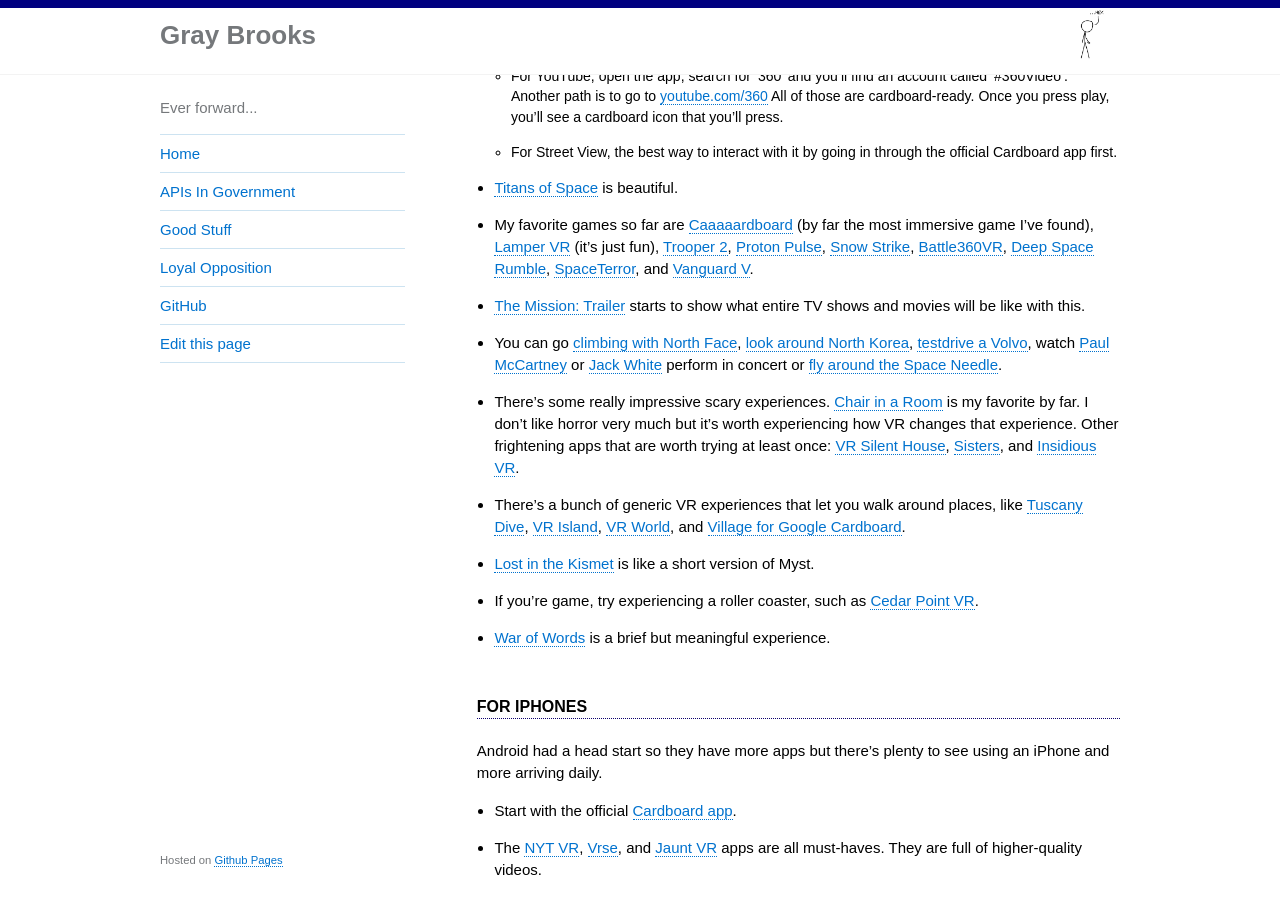
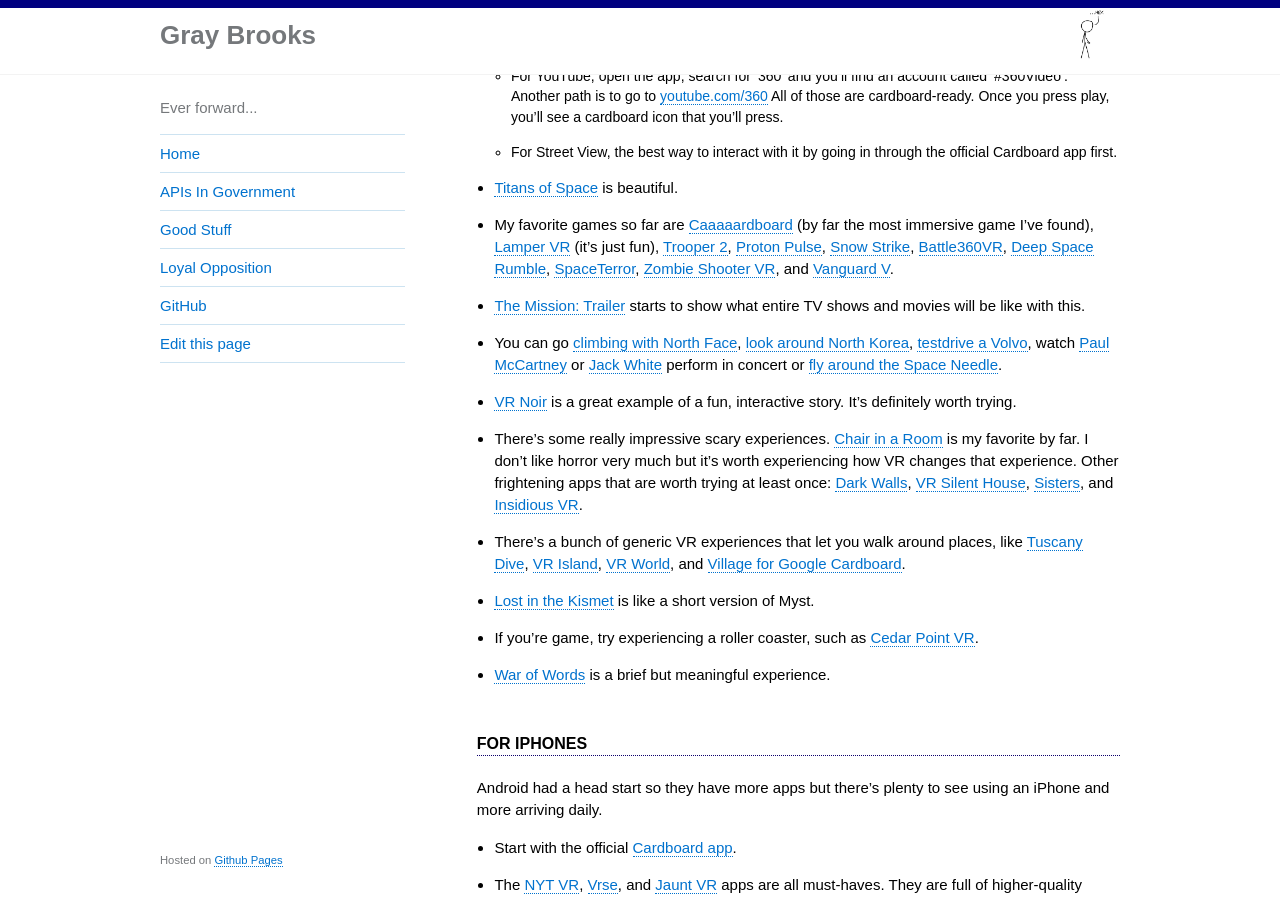
Before and after one commit to gbinal/gbinal.github.com, a Jekyll site: the page built from pages/cardboard.md, in a window 1280 px wide and 900 px high, scrolled down 1595 px. Built offline with Jekyll 4.4.1, drawn with Linux system fonts in a browser that asks for light colours.

Commit message:
adding a few apps

```diff
--- a/pages/cardboard.md
+++ b/pages/cardboard.md
@@ -50,10 +50,11 @@ There's a ton to try but here's some highlights to get you started. Remember, it
   * For YouTube, open the app, search for '360' and you'll find an account called '#360Video'.  Another path is to go to [youtube.com/360](https://www.youtube.com/360)  All of those are cardboard-ready.  Once you press play, you'll see a cardboard icon that you'll press.
   * For Street View, the best way to interact with it by going in through the official Cardboard app first.
 * [Titans of Space](https://play.google.com/store/apps/details?id=com.drashvr.titansofspacecb) is beautiful.
-* My favorite games so far are [Caaaaardboard](https://play.google.com/store/apps/details?id=com.dejobaangames.caaaaardboard&hl=en) (by far the most immersive game I've found), [Lamper VR](https://play.google.com/store/apps/details?id=com.ArchiactInteractive.LamperVR) (it's just fun), [Trooper 2](https://play.google.com/store/apps/details?id=org.cmdr2.trooper2c), [Proton Pulse](https://play.google.com/store/apps/details?id=com.ZeroTransform.ProtonPulse), [Snow Strike](https://play.google.com/store/apps/details?id=co.dpid.snowstrike.free.cardboard&hl=en), [Battle360VR](https://play.google.com/store/apps/details?id=com.oddknot.battle360vr), [Deep Space Rumble](https://play.google.com/store/apps/details?id=com.gamearx.spacerumble), [SpaceTerror](https://play.google.com/store/apps/details?id=kos.is.working&hl=en), and [Vanguard V](https://play.google.com/store/apps/details?id=com.ZeroTransform.VanguardV).
+* My favorite games so far are [Caaaaardboard](https://play.google.com/store/apps/details?id=com.dejobaangames.caaaaardboard&hl=en) (by far the most immersive game I've found), [Lamper VR](https://play.google.com/store/apps/details?id=com.ArchiactInteractive.LamperVR) (it's just fun), [Trooper 2](https://play.google.com/store/apps/details?id=org.cmdr2.trooper2c), [Proton Pulse](https://play.google.com/store/apps/details?id=com.ZeroTransform.ProtonPulse), [Snow Strike](https://play.google.com/store/apps/details?id=co.dpid.snowstrike.free.cardboard&hl=en), [Battle360VR](https://play.google.com/store/apps/details?id=com.oddknot.battle360vr), [Deep Space Rumble](https://play.google.com/store/apps/details?id=com.gamearx.spacerumble), [SpaceTerror](https://play.google.com/store/apps/details?id=kos.is.working&hl=en), [Zombie Shooter VR](https://play.google.com/store/apps/details?id=com.fibrum.zombievr&hl=en), and [Vanguard V](https://play.google.com/store/apps/details?id=com.ZeroTransform.VanguardV).
 * [The Mission: Trailer](https://play.google.com/store/apps/details?id=com.jauntvr.preview.mission&hl=en) starts to show what entire TV shows and movies will be like with this.
 * You can go [climbing with North Face](https://play.google.com/store/apps/details?id=com.jauntvr.preview.tnf), [look around North Korea](https://play.google.com/store/apps/details?id=com.jauntvr.preview.northkorea), [testdrive a Volvo](https://play.google.com/store/apps/details?id=com.volvo.volvoreality), watch [Paul McCartney](https://play.google.com/store/apps/details?id=com.jauntvr.preview.mccartney) or [Jack White](https://play.google.com/store/apps/details?id=com.jauntvr.preview.jackwhite) perform in concert or [fly around the Space Needle](https://play.google.com/store/apps/details?id=com.wemersive.spaceneedle).
-* There's some really impressive scary experiences.  [Chair in a Room](https://play.google.com/store/apps/details?id=com.RyanBousfield.AChairInARoom&hl=en) is my favorite by far.  I don't like horror very much but it's worth experiencing how VR changes that experience.  Other frightening apps that are worth trying at least once:  [VR Silent House](https://play.google.com/store/apps/details?id=com.supermonkeyfun.vrsilenthome), [Sisters](https://play.google.com/store/apps/details?id=com.otherworld.Sisters), and [Insidious VR](https://play.google.com/store/apps/details?id=com.focus.insidiousCardboard).
+* [VR Noir](https://play.google.com/store/apps/details?id=co.startvr.vrnoircb&hl=en) is a great example of a fun, interactive story.  It's definitely worth trying.
+* There's some really impressive scary experiences.  [Chair in a Room](https://play.google.com/store/apps/details?id=com.RyanBousfield.AChairInARoom&hl=en) is my favorite by far.  I don't like horror very much but it's worth experiencing how VR changes that experience.  Other frightening apps that are worth trying at least once:  [Dark Walls](https://play.google.com/store/apps/details?id=com.Nuworks.DarkWalls&hl=en), [VR Silent House](https://play.google.com/store/apps/details?id=com.supermonkeyfun.vrsilenthome), [Sisters](https://play.google.com/store/apps/details?id=com.otherworld.Sisters), and [Insidious VR](https://play.google.com/store/apps/details?id=com.focus.insidiousCardboard).
 * There's a bunch of generic VR experiences that let you walk around places, like [Tuscany Dive](https://play.google.com/store/apps/details?id=com.FabulousPixel.TuscanyDive&hl=en), [VR Island](https://play.google.com/store/apps/details?id=co.vrmob.island), [VR World](https://play.google.com/store/apps/details?id=vr.world.cardboard), and [Village for Google Cardboard](https://play.google.com/store/apps/details?id=org.androidworks.villagevr.villagevr).
 * [Lost in the Kismet](https://play.google.com/store/apps/details?id=com.hihill.link&hl=en) is like a short version of Myst.
 * If you're game, try experiencing a roller coaster, such as [Cedar Point VR](https://play.google.com/store/apps/details?id=com.CedarFair.CedarPointVR).
```
